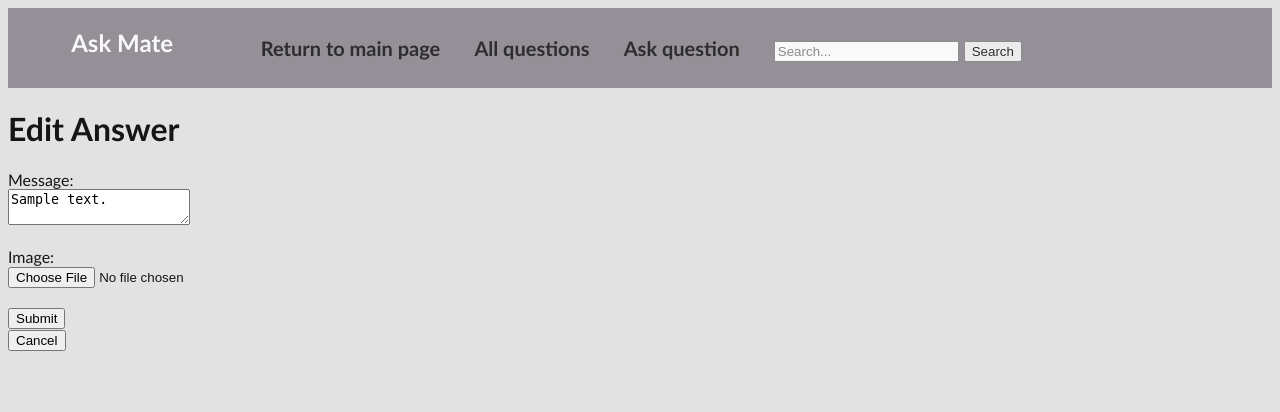
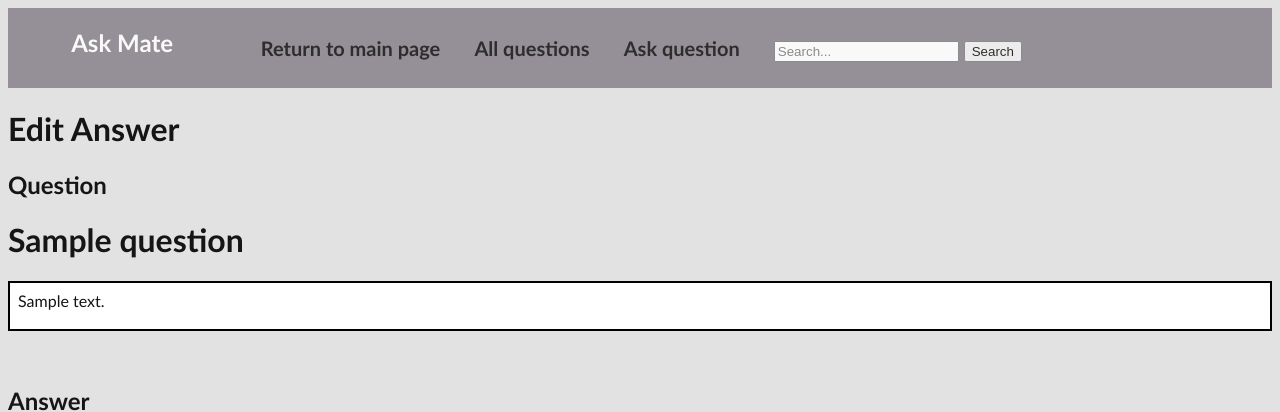
Before and after one commit to Kashydo/AskMate-sprint2, a Flask app: template templates/answer_edit.html in a window 1280 px wide. Shown: the top 412 px of the page. Run offline with Flask 2, Linux system fonts and the light colour scheme; the template is opened without the code that fills it: most values are stand-ins (such as "Sample title", 1, 10 or a date in 2020).

Commit message:
Change answer_edit page

```diff
--- a/templates/answer_edit.html
+++ b/templates/answer_edit.html
@@ -33,6 +33,20 @@
       </nav>
     </header>
     <h1>Edit Answer</h1>
+    {% if question %}
+    <h2>Question</h2>
+    <h1>{{ question.title }}</h1>
+    <p class="question-text">{{ question.message }}</p>
+    <br />
+    {% endif %}{% if answer %}
+    <h2>Answer</h2>
+    <div class="answer">
+      <p>{{ answer['message'] }}</p>
+      {% if answer['image'] %}
+      <img src="/{{ answer['image'] }}" width="200" />
+      {% endif %}
+    </div>
+    {% endif %}
     <form method="post" enctype="multipart/form-data">
       <label for="message">Message:</label><br />
       <textarea id="message" name="message">{{ answer.message }}</textarea
```
